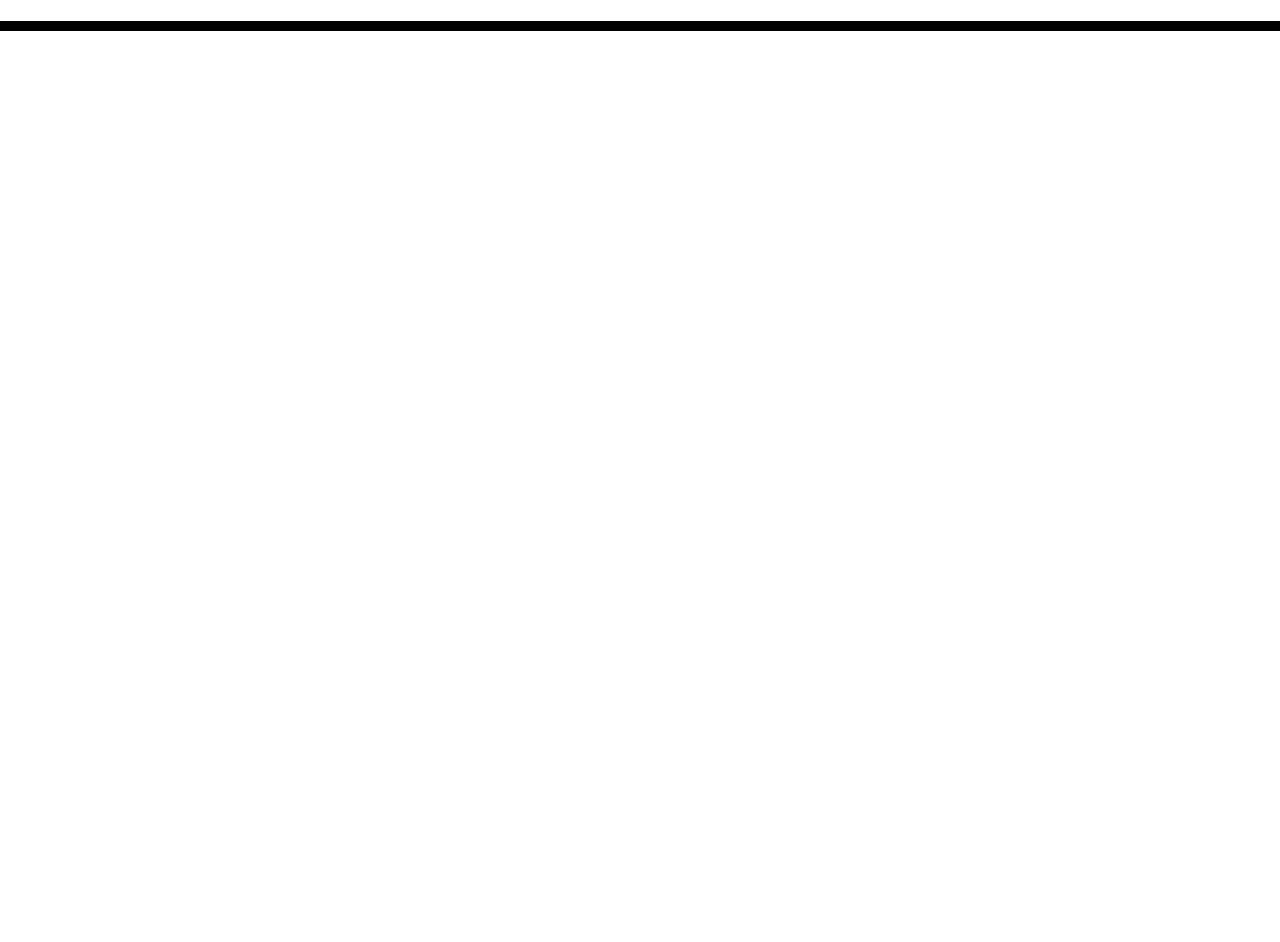
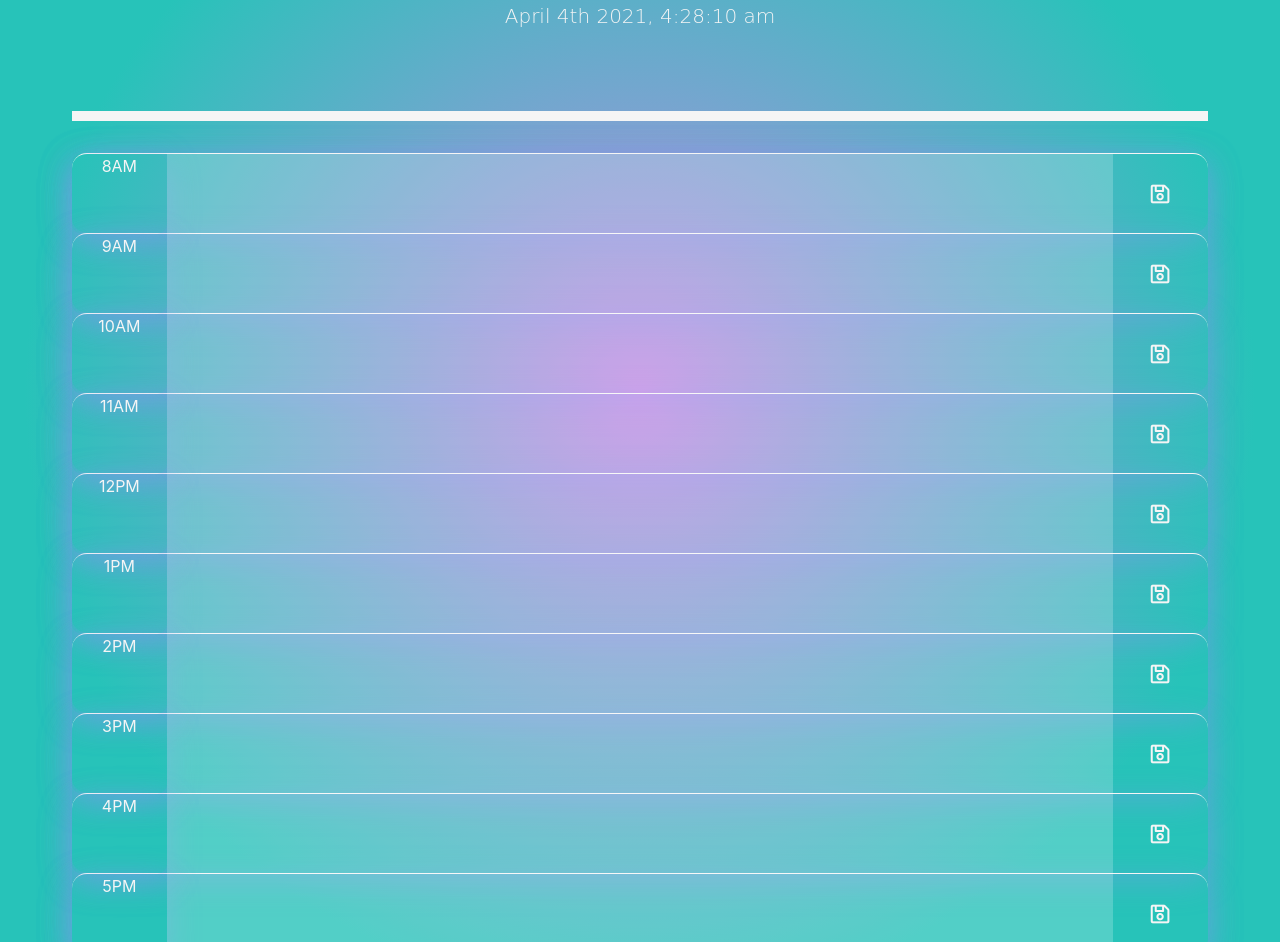
Before and after one commit to kthendavid04/BC-Daily-Scheduler, a plain HTML site: page index.html in a window 1280 px wide. Shown: the part 237-1179 px from the top of the page. Before the commit the page ends 800 px from the top, so only its background shows below. Drawn offline with nearby package versions, Linux system fonts and the light colour scheme; a web font is replaced by a local one.

Commit message:
finalized project.

```diff
--- a/Assets/CSS/styel.css
+++ b/Assets/CSS/styel.css
@@ -1,71 +1,105 @@
-body {
-    font-family: 'Open Sans', sans-serif;
-    font-size: 16px;
-    line-height: 1;
+:root {
+  --transparant: transparent;
+  --teal: #27c3b9;
+  --purple: #c08ae4;
+  --whitesmoke: whitesmoke;
+  --font: 'Truculenta', sans-serif;
 }
 
-  textarea {
-    background: transparent;
+body {
+  padding: 4.5rem;
+  margin: 0;
+  background: var(--teal);
+  background: radial-gradient( var(--purple) 0,var(--teal)68%);
+  font-family: 'Inter', sans-serif;
+}
+
+textarea{
+  background-color: var(--transparant);
+  font-size: 20px;
   border: none;
   resize: none;
-    color: #000000;
-    border-left: 1px solid black;
+  font-family: var(--font);
+  color: var(--whitesmoke);
+  border-left: 1px solid var(--whitesmoke);
   padding: 10px;
 }
 
 .jumbotron {
   text-align: center;
-    background-color: transparent;
-    color: black;
+  background-color: var(--transparant);
+  color: var(--whitesmoke);
   border-radius: 0;
-    border-bottom: 10px solid black;
+  border-bottom: 10px solid var(--whitesmoke);
+  font-family: 'Merienda', cursive;
 }
 
-  .description {
+.description{
   white-space: pre-wrap;
 }
+.container {
+  background-color: var(--transparant);
 
-  .time-block {
+}
+
+div{
+  background-color: transparent;
+  box-shadow: 0 8px 32px 0 rgba(140, 147, 243, 0.37);
+  border-radius: 10px;
+  border: 1px transparent
+
+}
+
+.time-block{
   text-align: center;
   border-radius: 15px;
+  justify-content: center;
 }
 
 .row {
   white-space: pre-wrap;
   height: 80px;
-    border-top: 1px solid white;
+  border-top: 1px solid var(--whitesmoke);
+  justify-content: center;
 }
 
 .hour {
-    background-color: #ffffff;
-    color: #000000;
-    border-top: 1px dashed #000000;
+  background-color: transparent;
+  color: var(--whitesmoke);
+  justify-content: center;
+  text-align: center;
 }
 
 .past {
-    background-color: #d3d3d3;
-    color: white;
+  background-color:  #FFFEF2;
+  filter: contrast(180%);
+  opacity: .2;
+  font-family: 'Dela Gothic One', cursive;
+  color: red
 }
 
 .present {
-    background-color: #ff6961;
-    color: white;
+  background-color: transparent;
+  color: whitesmoke;
 }
 
 .future {
-    background-color: #77dd77;
-    color: white;
+  background-color:#EAE6CC;
+  filter: contrast(180%);
+  opacity: .2;
+  color: var(--teal);
 }
 
 .saveBtn {
-    border-left: 1px solid black;
+  border-left: 1px;
   border-top-right-radius: 15px;
   border-bottom-right-radius: 15px;
-    background-color: #06aed5;
-    color: white;
+  background-color:transparent;
+  color: var(--whitesmoke);
 }
 
 .saveBtn i:hover {
-    font-size: 20px;
-    transition: all 0.3s ease-in-out;
+  font-size: 50px;
+  transition: all .3s ease-in-out;
+  color: var(--whitesmoke);
 }
--- a/Assets/JS/script.js
+++ b/Assets/JS/script.js
@@ -0,0 +1,61 @@
+console.log ("script.js is attached properly");
+
+var button = $('.saveBtn')
+
+
+//Add current date at the top of the planner
+
+$(document).ready(function () {
+  var date = moment().format('MMMM Do YYYY, h:mm:ss a');
+  $('#currentDay').text(date);
+
+function currentTime() {
+    var current = moment().hours()
+    var time = $('.time-block');
+    console.log(current);
+
+  time.each(function () {
+    var hour = parseInt($(this).attr('id'))
+    console.log(hour);
+
+      if (hour === current) {
+        $(this).children('.col-sm-10').attr('class', 'present col-sm-10 description')
+       console.log(('present' + hour + current))
+
+      } else if (current > hour) {
+        $(this).children('.col-sm-10').attr('class', 'past col-sm-10 description')
+        console.log(('past' + hour + current))
+
+      } else {
+        $(this).children('.col-sm-10').attr('class', 'future col-sm-10 description')
+       console.log(('future' + hour + current))
+      }
+    })
+    }
+  currentTime()
+  $('#8 textarea').val(localStorage.getItem('8').replace(/['"]+/g, ''));
+  $('#9 textarea').val(localStorage.getItem('9').replace(/['"]+/g, ''));
+  $('#10 textarea').val(localStorage.getItem('10').replace(/['"]+/g, ''));
+  $('#11 textarea').val(localStorage.getItem('11').replace(/['"]+/g, ''));
+  $('#12 textarea').val(localStorage.getItem('12').replace(/['"]+/g, ''));
+  $('#13 textarea').val(localStorage.getItem('13').replace(/['"]+/g, ''));
+  $('#14 textarea').val(localStorage.getItem('14').replace(/['"]+/g, ''));
+  $('#15 textarea').val(localStorage.getItem('15').replace(/['"]+/g, ''));
+  $('#16 textarea').val(localStorage.getItem('16').replace(/['"]+/g, ''));
+  $('#17 textarea').val(localStorage.getItem('17')).replace(/['"]+/g, '');
+    console.log(parent);
+
+
+  button.on('click', function (event) {
+    event.preventDefault();
+    var text = $(this).siblings('.col-sm-10').val().replace(/['"]+/g, '');
+    var parent = $(this).parent().attr('id');
+    localStorage.setItem(parent, JSON.stringify(text));
+
+  })
+
+
+
+
+
+});
--- a/index.html
+++ b/index.html
@@ -4,6 +4,7 @@
     <meta charset="UTF-8" />
     <meta name="viewport" content="width=device-width, initial-scale=1.0" />
     <meta http-equiv="X-UA-Compatible" content="ie=edge" />
+    <link rel="stylesheet" href="https://cdnjs.cloudflare.com/ajax/libs/jqueryui/1.12.1/jquery-ui.min.css" integrity="sha512-aOG0c6nPNzGk+5zjwyJaoRUgCdOrfSDhmMID2u4+OIslr0GjpLKo7Xm0Ao3xmpM4T8AmIouRkqwj1nrdVsLKEQ==" crossorigin="anonymous" />
     <link
       rel="stylesheet"
       href="https://stackpath.bootstrapcdn.com/bootstrap/4.3.1/css/bootstrap.min.css"
@@ -18,21 +19,82 @@
       href="https://fonts.googleapis.com/css?family=Open+Sans&display=swap"
       rel="stylesheet"
     />
+
+    <link rel="preconnect" href="https://fonts.gstatic.com">
+    <link href="https://fonts.googleapis.com/css2?family=Dela+Gothic+One&display=swap" rel="stylesheet">
     <link rel="stylesheet" href="Assets/CSS/styel.css" />
-    <title>Work Day Scheduler</title>
+    <title>Daily Planner</title>
   </head>
 
   <body>
     <header class="jumbotron">
-      <h1 class="display-3">Work Day Scheduler</h1>
-      <p class="lead">A simple calendar app for scheduling your work day</p>
+      <h1 class="display-3">Today at a glance</h1>
+      <p class="lead"></p>
       <p id="currentDay" class="lead"></p>
     </header>
     <div class="container">
       <!-- Timeblocks go here -->
+      <div id='8' class="row time-block">
+        <div class="col-sm-1 hour">8AM</div>
+        <textarea class="col-sm-10 description"></textarea>
+        <button class="col-sm-1 saveBtn btn"><i class="far fa-save fa-lg"></i></button>
+      </div>
+
+      <div id='9' class="row time-block">
+        <div class="col-sm-1 hour">9AM</div>
+        <textarea class="col-sm-10 description"></textarea>
+        <button class="col-sm-1 saveBtn btn"><i class="far fa-save fa-lg"></i></button>
+      </div>
+
+      <div id="10" class="row time-block">
+        <div class="col-sm-1 hour">10AM</div>
+        <textarea class="col-sm-10 description"></textarea>
+        <button class="col-sm-1 saveBtn btn"><i class="far fa-save fa-lg"></i></button>
+      </div>
+
+      <div id="11" class="row time-block">
+        <div class="col-sm-1 hour">11AM</div>
+        <textarea class="col-sm-10 description"></textarea>
+        <button class="col-sm-1 saveBtn btn"><i class="far fa-save fa-lg"></i></button>
+      </div>
+      <div id='12' class="row time-block">
+        <div class="col-sm-1 hour">12PM</div>
+        <textarea class="col-sm-10 description"></textarea>
+        <button class="col-sm-1 saveBtn btn"><i class="far fa-save fa-lg"></i></button>
+      </div>
+
+      <div id="13" class="row time-block">
+        <div class="col-sm-1 hour">1PM</div>
+        <textarea class="col-sm-10 description"></textarea>
+        <button class="col-sm-1 saveBtn btn"><i class="far fa-save fa-lg"></i></button>
+      </div>
+      <div id="14" class="row time-block">
+        <div class="col-sm-1 hour">2PM</div>
+        <textarea class="col-sm-10 description"></textarea>
+        <button class="col-sm-1 saveBtn btn"><i class="far fa-save fa-lg"></i></button>
+      </div>
+
+      <div id="15" class="row time-block">
+        <div class="col-sm-1 hour">3PM</div>
+        <textarea class="col-sm-10 description"></textarea>
+        <button class="col-sm-1 saveBtn btn"><i class="far fa-save fa-lg"></i></button>
+      </div>
+      <div id='16' class="row time-block">
+        <div class="col-sm-1 hour">4PM</div>
+        <textarea class="col-sm-10 description"></textarea>
+        <button class="col-sm-1 saveBtn btn"><i class="far fa-save fa-lg"></i></button>
+      </div>
+
+      <div id='17' class="row time-block">
+        <div class="col-sm-1 hour">5PM</div>
+        <textarea class="col-sm-10 description"></textarea>
+        <button class="col-sm-1 saveBtn btn"><i class="far fa-save fa-lg"></i></button>
+      </div>
+
     </div>
-
+    <script src="https://cdnjs.cloudflare.com/ajax/libs/jqueryui/1.12.1/jquery-ui.js" integrity="sha512-JGKswjfABjJjtSUnz+y8XUBjBlwM1UHNlm2ZJN7A2a9HUYT3Mskq+SacsI35k4lok+/zetSxhZjKS3r3tfAnQg==" crossorigin="anonymous"></script>
+    <script src="https://cdnjs.cloudflare.com/ajax/libs/moment.js/2.24.0/moment.min.js"></script>
     <script src="https://cdnjs.cloudflare.com/ajax/libs/jquery/3.2.1/jquery.min.js"></script>
-    <script src="https://cdnjs.cloudflare.com/ajax/libs/moment.js/2.24.0/moment.min.js"></script>
+    <script src="Assets/JS/script.js"></script>
   </body>
 </html>
```
Also changed, not shown: Assets/Images/Toay at a glance... .png (added), 1 other file. Lines whose indentation alone changed are shown as unchanged.
